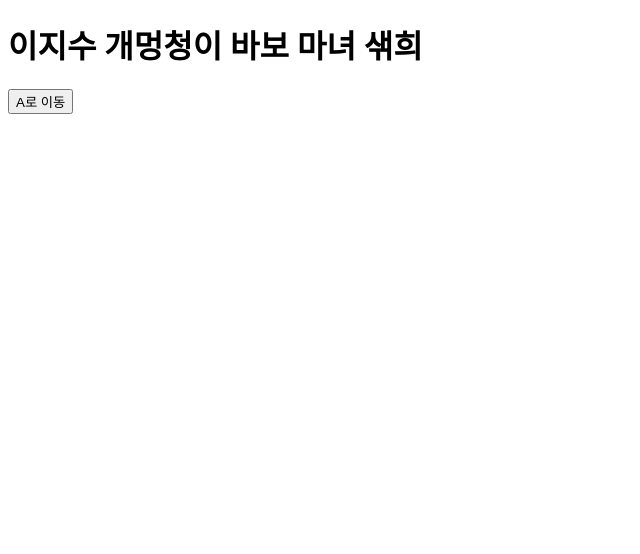
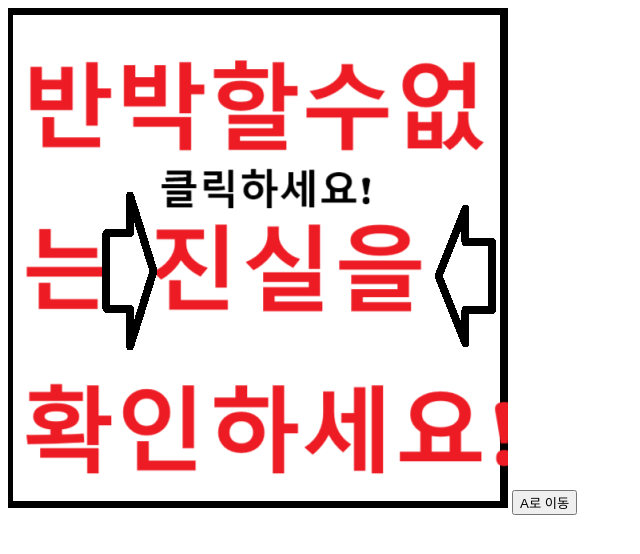
Before and after one commit to dariapa00/Worldview, a plain HTML site: page index.html in a window 1280 px wide. Shown: the whole page, without its empty margins (0-640 px from the left). Drawn offline with Linux system fonts and the light colour scheme; files whose address does not match are found by name.

Commit message:
image add

```diff
--- a/index.html
+++ b/index.html
@@ -6,7 +6,7 @@
     <title>Document</title>
 </head>
 <body>
-    <h1>이지수 개멍청이 바보 마녀 샊희</h1>
+    <img src="C:\Users\bangb\OneDrive\바탕 화면\코딩\코 딩\Worldview\click.png">
     <button onclick="location.href='A.html'">A로 이동</button>
 </body>
 </html>
```
